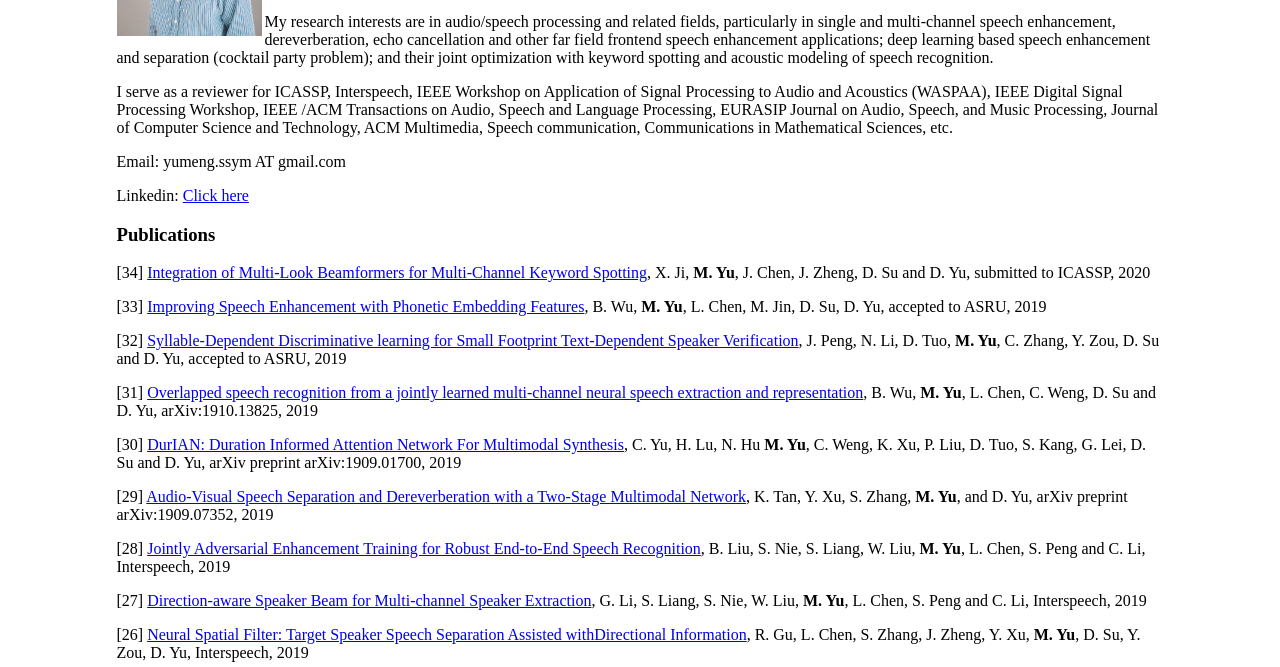
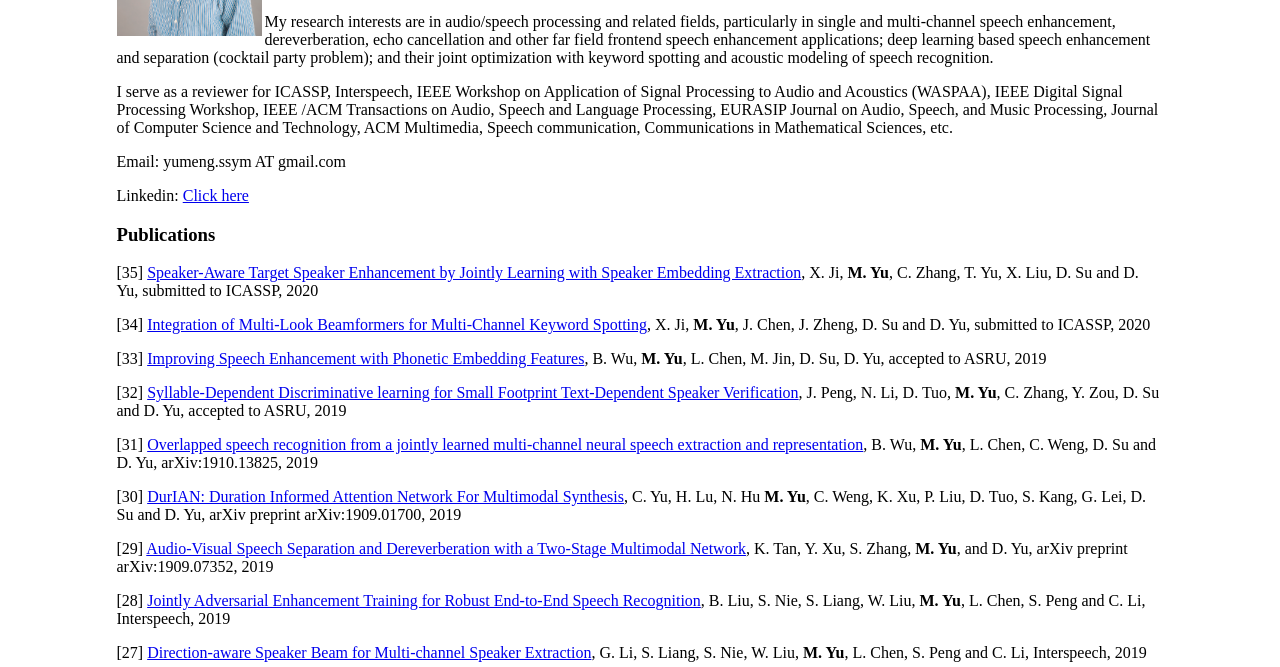
Before and after one commit to raymond-myu/raymond-myu.github.io, a plain HTML site: page index.html in a window 1280 px wide. Shown: the part 133-800 px from the top of the page. Drawn offline with Linux system fonts and the light colour scheme.

Commit message:
Update index.html

```diff
--- a/index.html
+++ b/index.html
@@ -25,6 +25,8 @@ EURASIP Journal on Audio, Speech, and Music Processing, Journal of Computer Scie
 
 
 <h3>Publications</h3>
+<p>[35] <a href="ICASSP_VF.pdf" target="_blank">Speaker-Aware Target Speaker Enhancement by Jointly Learning with Speaker Embedding Extraction</a>, X. Ji, <b>M. Yu</b>, C. Zhang, T. Yu, X. Liu, D. Su and D. Yu, submitted to ICASSP, 2020</p>
+
 <p>[34] <a href="ICASSP_KWS.pdf" target="_blank">Integration of Multi-Look Beamformers for Multi-Channel Keyword Spotting</a>, X. Ji, <b>M. Yu</b>, J. Chen, J. Zheng, D. Su and D. Yu, submitted to ICASSP, 2020</p>
 
 <p>[33] <a href="https://cmsworkshops.com/ASRU2019/Papers/ViewPaper.asp?PaperNum=1059" target="_blank">Improving Speech Enhancement with Phonetic Embedding Features</a>, B. Wu, <b>M. Yu</b>, L. Chen, M. Jin, D. Su, D. Yu, accepted to ASRU, 2019</p>
```
